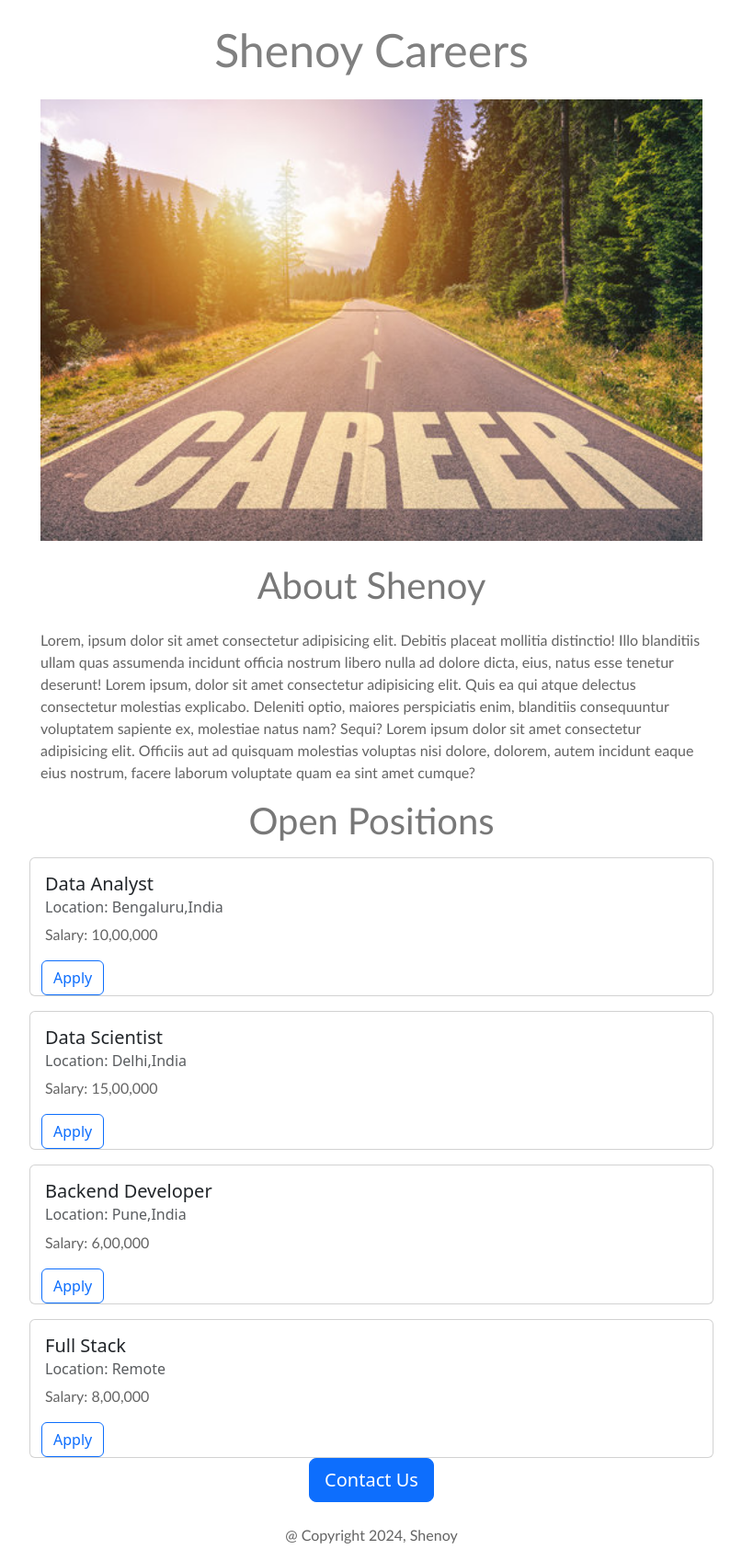
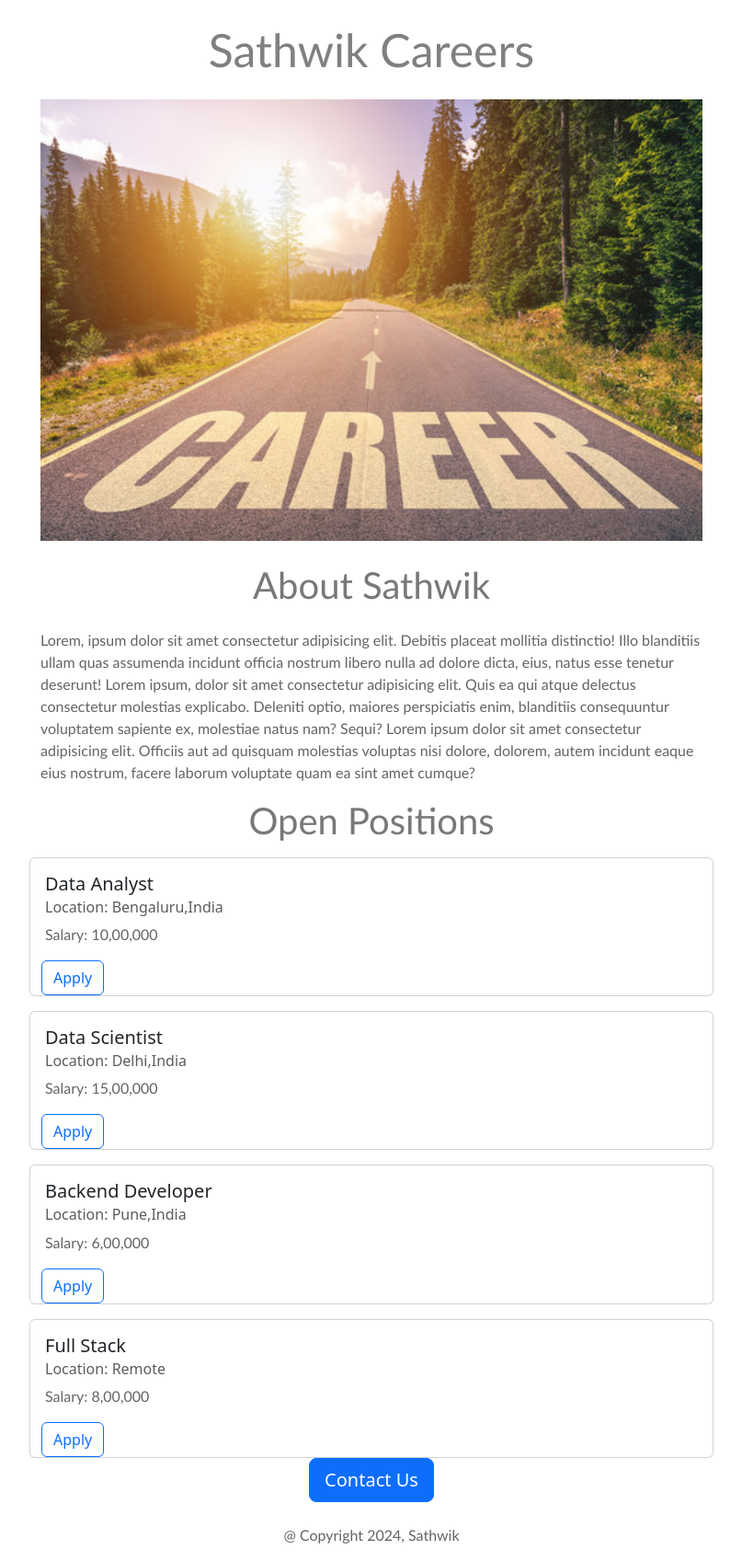
Before and after one commit to Sathwik-Shenoy/Careers-Website, a Flask app: page / in a window 1280 px wide. Shown: the whole page at 92% size, without its empty margins (236-1043 px from the left). Run offline with Flask 3, Linux system fonts and the light colour scheme.

Commit message:
added requirements.txt

```diff
--- /dev/null
+++ b/requirements.txt
@@ -0,0 +1,2 @@
+FLask
+gunicorn
--- a/templates/home.html
+++ b/templates/home.html
@@ -3,7 +3,7 @@
 <head>
     <meta charset="UTF-8">
     <meta name="viewport" content="width=device-width, initial-scale=1.0">
-    <title>Shenoy Careers</title>
+    <title>Sathwik Careers</title>
     <link href="https://cdn.jsdelivr.net/npm/bootstrap@5.3.3/dist/css/bootstrap.min.css" rel="stylesheet" integrity="sha384-QWTKZyjpPEjISv5WaRU9OFeRpok6YctnYmDr5pNlyT2bRjXh0JMhjY6hW+ALEwIH" crossorigin="anonymous">
     <style>
         h1,h2{
@@ -35,9 +35,9 @@
 </head>
 <body>
     <div id="container">
-        <h1 class="mt-4 mb-4">Shenoy Careers</h1>
-        <img id="banner" src="./carrer.jpg">
-        <h2 class="mt-4 mb-4">About Shenoy</h2>
+        <h1 class="mt-4 mb-4">Sathwik Careers</h1>
+        <img id="banner" src="http://127.0.0.1:5000/static/carrer.jpg">
+        <h2 class="mt-4 mb-4">About Sathwik</h2>
         <p>Lorem, ipsum dolor sit amet consectetur adipisicing elit. Debitis placeat mollitia distinctio! Illo blanditiis ullam quas assumenda incidunt officia nostrum libero nulla ad dolore dicta, eius, natus esse tenetur deserunt! Lorem ipsum, dolor sit amet consectetur adipisicing elit. Quis ea qui atque delectus consectetur molestias explicabo. Deleniti optio, maiores perspiciatis enim, blanditiis consequuntur voluptatem sapiente ex, molestiae natus nam? Sequi? Lorem ipsum dolor sit amet consectetur adipisicing elit. Officiis aut ad quisquam molestias voluptas nisi dolore, dolorem, autem incidunt eaque eius nostrum, facere laborum voluptate quam ea sint amet cumque?</p>
         <h2>Open Positions</h2>
         <div>
@@ -56,7 +56,7 @@
         </div>
         <div style="text-align: center;">
         <button type="button" class="btn btn-primary btn-lg ">Contact Us</button>
-        <p class="mt-4">@ Copyright 2024, Shenoy</p>
+        <p class="mt-4">@ Copyright 2024, Sathwik</p>
     </div>
     </div>
 </body>
```
Also changed, not shown: static/carrer.jpg (renamed from templates/carrer.jpg).
